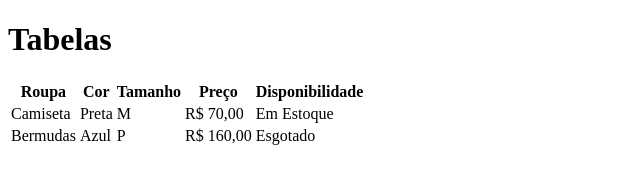
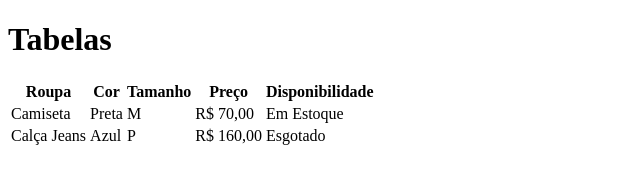
Before and after one commit to FellipeSM/aula-tabela, a plain HTML site: page index.html in a window 1280 px wide. Shown: the whole page, without its empty margins (0-640 px from the left). Drawn offline with Linux system fonts and the light colour scheme.

Commit message:
trocado de bermuda para Calça Jeans

```diff
--- a/index.html
+++ b/index.html
@@ -27,7 +27,7 @@
             <td>Em Estoque</td>
         </tr>
         <tr>
-            <td>Bermudas</td>
+            <td>Calça Jeans</td>
             <td>Azul</td>
             <td>P</td>
             <td>R$ 160,00</td>
```
